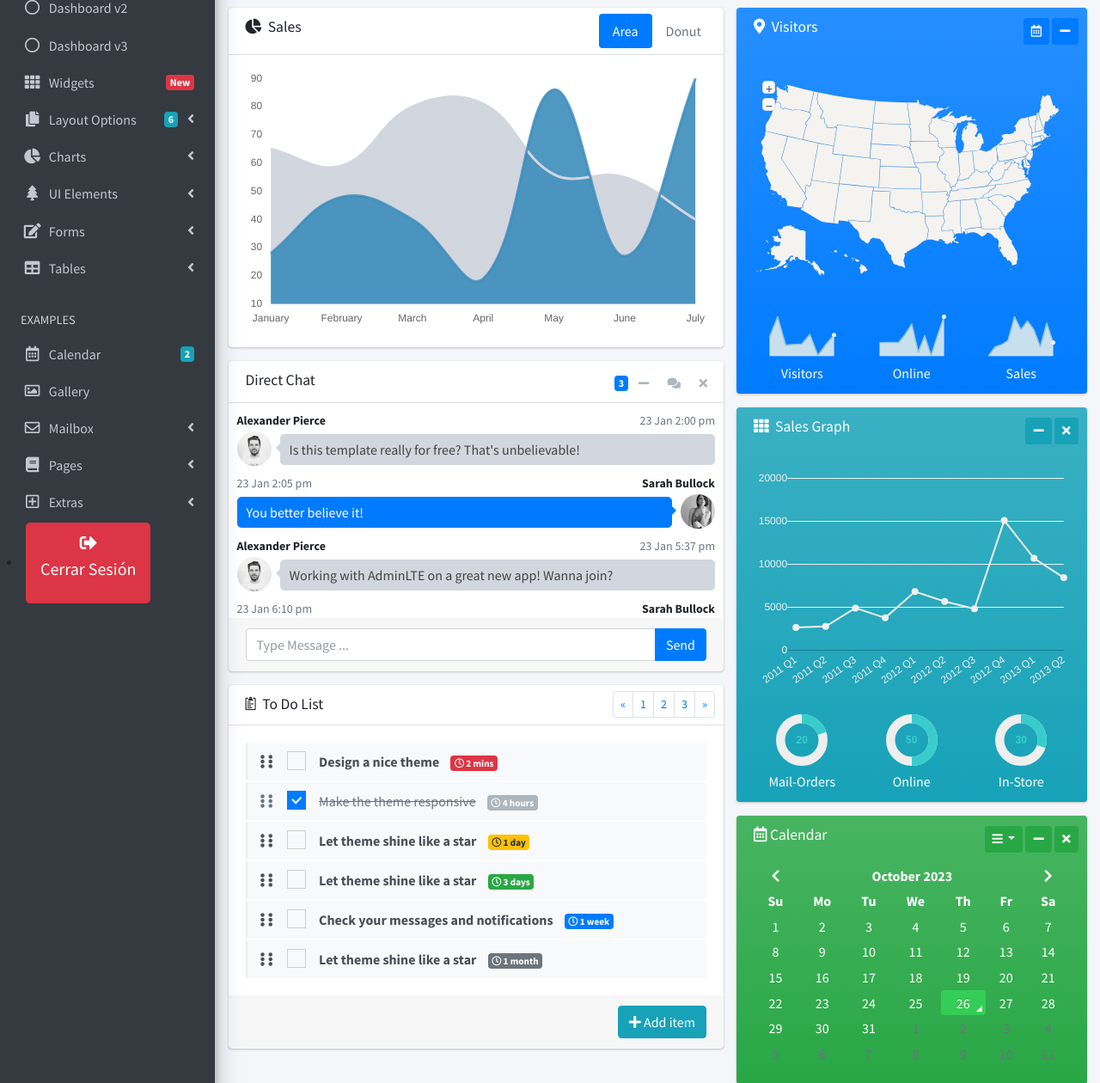
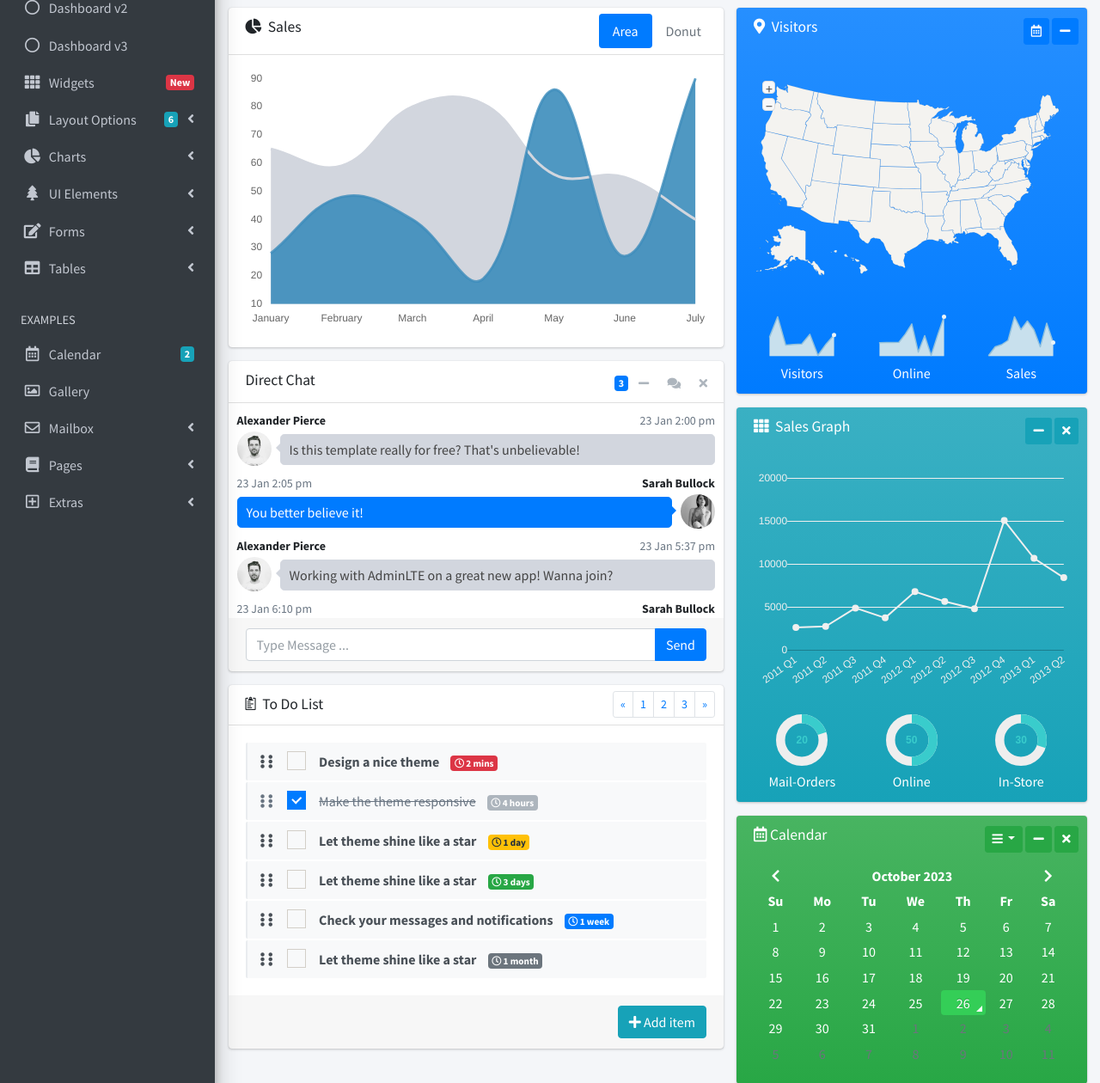
Before and after one commit to rinfasulasalle/myadmin, a Flask app: page /index in a window 1280 px wide. Shown: the part 283-1543 px from the top of the page at 86% size. Run offline with Flask 3, Linux system fonts and the light colour scheme; the visitor is signed in with stand-in values (Sample User, id 1); style sheets or scripts are compiled from the project's sources; parts of the project's set-up code (start-up, migrations or seed data) failed here and were passed over; some libraries are stand-ins or nearby versions.

Commit message:
inicial slidebar

```diff
--- a/apps/templates/includes/sidebar.html
+++ b/apps/templates/includes/sidebar.html
@@ -587,12 +587,6 @@
           </ul>
         </li>
       </ul>
-      <li class="nav-item">
-        <button type="button" class="btn btn-danger btn-lg">
-          <i class="fas fa-sign-out-alt"></i>
-          <p>Cerrar Sesión</p>
-        </button>
-      </li>
     </nav>
     <!-- /.sidebar-menu -->
   </div>
```
